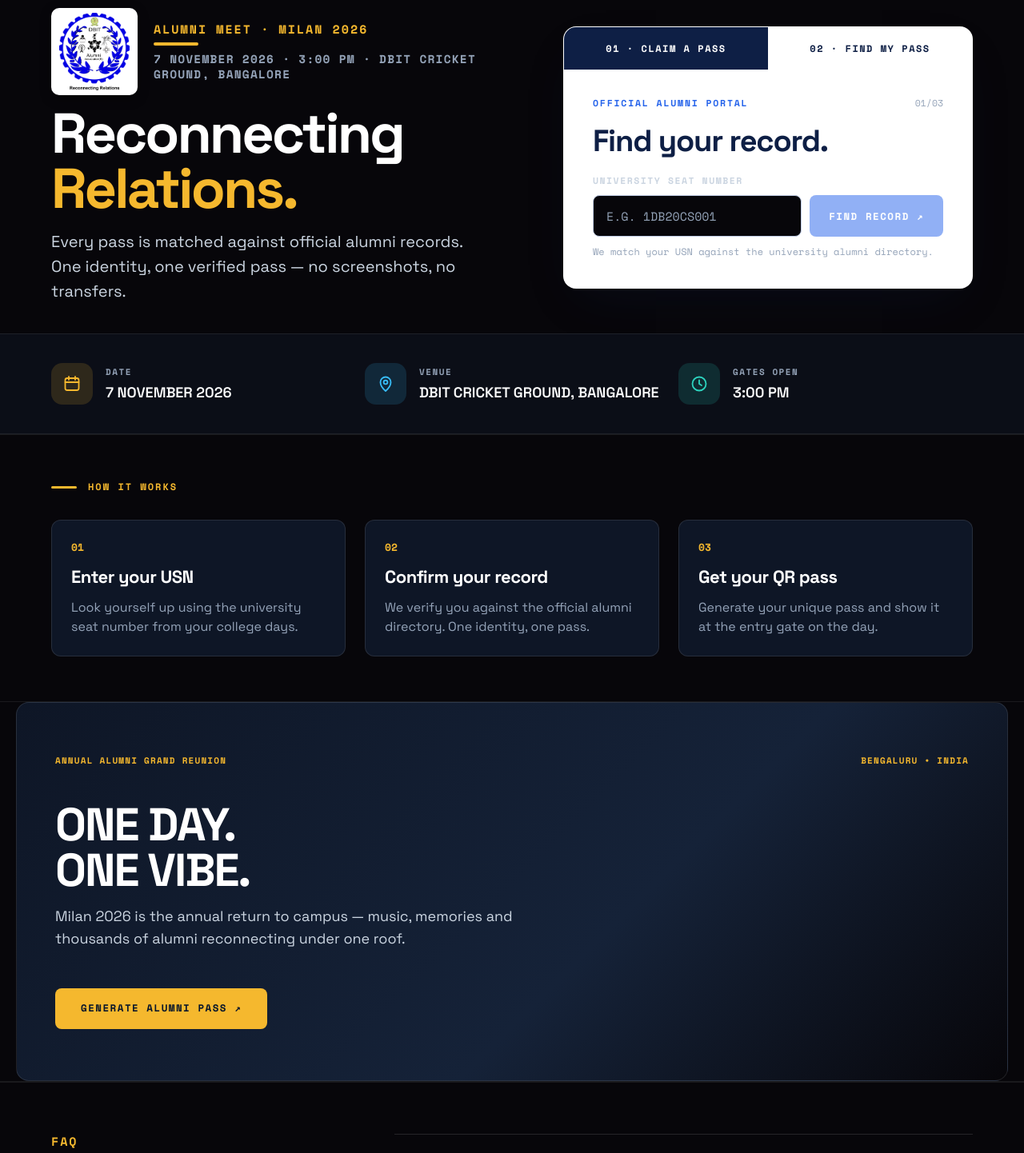
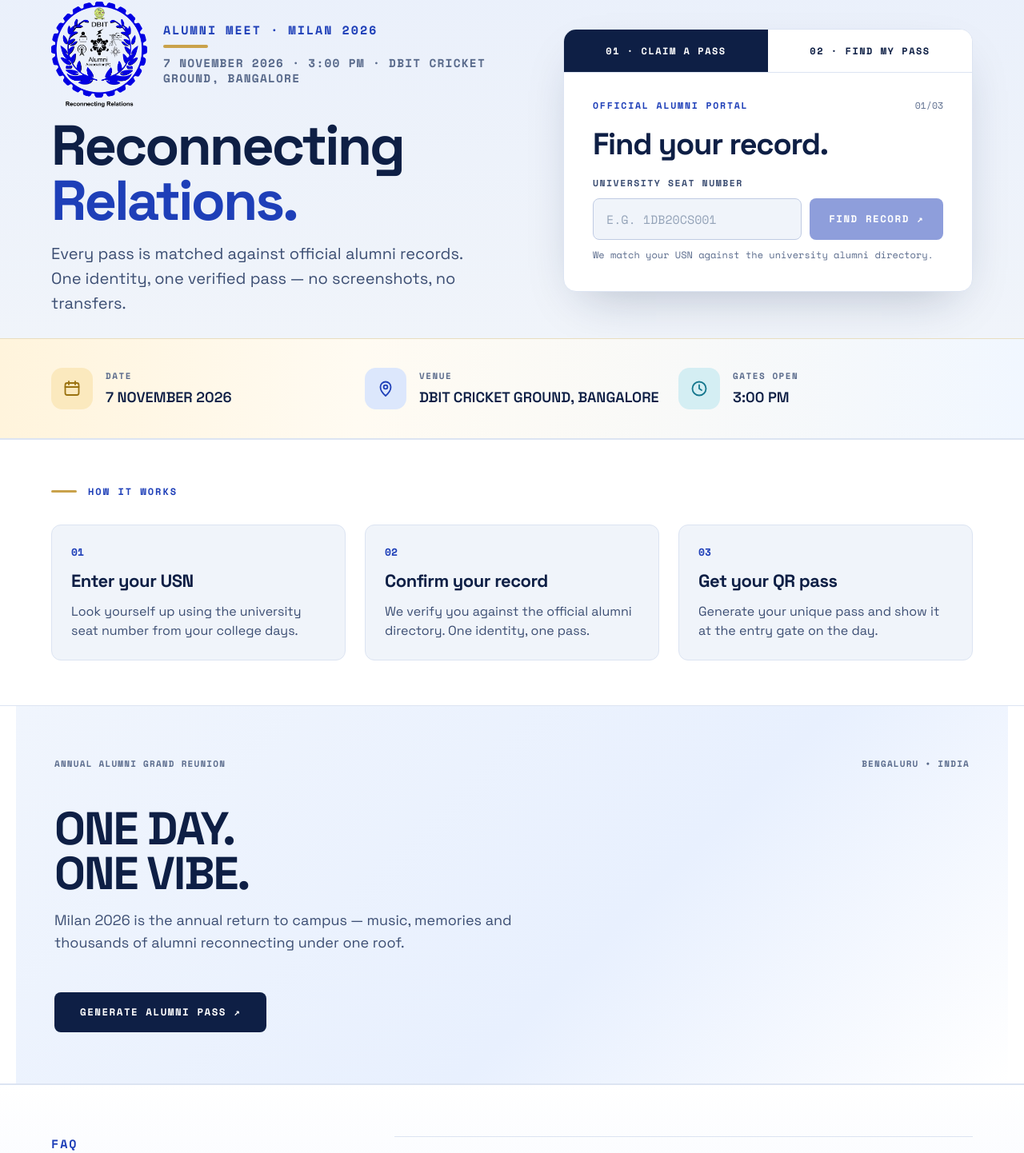
Before and after one commit to strixdominator/chronos-fest-portal, a Next.js app: page / in a window 1280 px wide. Shown: the part 594-2036 px from the top of the page at 80% size. Built offline with nearby package versions, Linux system fonts and the light colour scheme; no server answers.

Commit message:
revert(theme): revert page background to light grayish-blue (#F0F4FA) and text colors to dark navy while preserving new Milan 2026 banner

```diff
--- a/src/app/globals.css
+++ b/src/app/globals.css
@@ -1,25 +1,25 @@
 @import url('https://fonts.googleapis.com/css2?family=Space+Grotesk:wght@400;500;600;700&family=Space+Mono:wght@400;700&display=swap');
 
 :root {
-  /* MILAN 2026 DBIT Design System - Dark & Gold Theme */
-  --bg-page: #07060A;
-  --bg-hero: #07060A;
+  /* MILAN 2026 DBIT Design System */
+  --bg-page: #F0F4FA;
+  --bg-hero: linear-gradient(180deg, #EAF0FB 0%, #F0F4FA 100%);
   --bg-card: #FFFFFF;
   --bg-card-alt: #F5F8FD;
 
   --color-navy: #0E1F45;
-  --color-blue: #2563EB;
-  --color-blue-hover: #1D4ED8;
-  --color-gold: #F5B82E;
-
-  --text-main: #FFFFFF;
-  --text-body: #CBD5E1;
-  --text-muted: #94A3B8;
+  --color-blue: #1E3FB8;
+  --color-blue-hover: #152d88;
+  --color-gold: #C9A24B;
+
+  --text-main: #0E1F45;
+  --text-body: #3C4E73;
+  --text-muted: #5A6B8C;
   --text-light: #FFFFFF;
 
-  --border-color: rgba(255, 255, 255, 0.12);
+  --border-color: #DCE4F2;
   --border-input: #BFCBE3;
-  --border-focus: #F5B82E;
+  --border-focus: #1E3FB8;
 
   --radius-card: 16px;
   --radius-box: 12px;
@@ -186,8 +186,8 @@ input:focus, select:focus, textarea:focus {
    ========================================================================== */
 .dbit-header-banner-container {
   width: 100%;
-  background: #07060A;
-  border-bottom: none;
+  background: #000000;
+  border-bottom: 1px solid var(--border-color);
   padding: 0;
   margin: 0;
   display: block;
@@ -199,7 +199,7 @@ input:focus, select:focus, textarea:focus {
   max-width: 100%;
   border-radius: 0;
   overflow: hidden;
-  background: #07060A;
+  background: transparent;
   line-height: 0;
   margin: 0;
   padding: 0;
@@ -228,7 +228,7 @@ input:focus, select:focus, textarea:focus {
   flex-wrap: wrap;
   align-items: stretch;
   gap: 0;
-  background: #07060A;
+  background: var(--bg-hero);
   min-height: auto;
 }
 
@@ -251,19 +251,15 @@ input:focus, select:focus, textarea:focus {
 }
 
 .dbit-hero-assoc-logo {
-  width: 108px;
+  width: 120px;
   height: auto;
   display: block;
-  background: #FFFFFF;
-  padding: 6px 10px;
-  border-radius: 10px;
-  box-shadow: 0 4px 14px rgba(0, 0, 0, 0.4);
 }
 
 .dbit-hero-meta {
   display: flex;
   flex-direction: column;
-  gap: 8px;
+  gap: 10px;
 }
 
 .dbit-hero-tag {
@@ -271,7 +267,7 @@ input:focus, select:focus, textarea:focus {
   font-size: 15px;
   letter-spacing: 2px;
   font-weight: 700;
-  color: #F5B82E;
+  color: var(--color-blue);
   line-height: 1.2;
 }
 
@@ -279,7 +275,7 @@ input:focus, select:focus, textarea:focus {
   display: block;
   width: 56px;
   height: 3.5px;
-  background: #F5B82E;
+  background: var(--color-gold);
   border-radius: 2px;
 }
 
@@ -287,7 +283,7 @@ input:focus, select:focus, textarea:focus {
   font-family: var(--font-mono);
   font-size: 14.5px;
   letter-spacing: 1.2px;
-  color: #94A3B8;
+  color: var(--text-muted);
   font-weight: 700;
   line-height: 1.3;
 }
@@ -298,11 +294,11 @@ input:focus, select:focus, textarea:focus {
   line-height: 0.98;
   letter-spacing: -3px;
   font-weight: 700;
-  color: #FFFFFF;
+  color: var(--color-navy);
 }
 
 .dbit-hero-title-accent {
-  color: #F5B82E;
+  color: var(--color-blue);
 }
 
 .dbit-hero-description {
@@ -310,7 +306,7 @@ input:focus, select:focus, textarea:focus {
   max-width: 520px;
   font-size: 20px;
   line-height: 1.55;
-  color: #CBD5E1;
+  color: var(--text-body);
 }
 
 .dbit-hero-stats,
@@ -532,9 +528,9 @@ input:focus, select:focus, textarea:focus {
    EVENT AT A GLANCE BANNER (DATE, VENUE, TIME)
    ========================================================================== */
 .dbit-glance-section {
-  background: #0B0E17;
-  border-top: 1px solid rgba(255, 255, 255, 0.08);
-  border-bottom: 1px solid rgba(255, 255, 255, 0.08);
+  background: linear-gradient(90deg, #FFF4DC 0%, #FFFBF2 35%, #F1F7FF 100%);
+  border-top: 1px solid #E8DDBF;
+  border-bottom: 1px solid var(--border-color);
   padding: 36px 64px;
 }
 
@@ -561,18 +557,18 @@ input:focus, select:focus, textarea:focus {
 }
 
 .dbit-glance-icon-box.gold {
-  background: rgba(245, 184, 46, 0.15);
-  color: #F5B82E;
+  background: #FBE9BE;
+  color: #9A7210;
 }
 
 .dbit-glance-icon-box.blue {
-  background: rgba(56, 189, 248, 0.15);
-  color: #38BDF8;
+  background: #DCE7FC;
+  color: var(--color-blue);
 }
 
 .dbit-glance-icon-box.cyan {
-  background: rgba(45, 212, 191, 0.15);
-  color: #2DD4BF;
+  background: #D4EEF3;
+  color: #16788E;
 }
 
 .dbit-glance-text {
@@ -585,23 +581,23 @@ input:focus, select:focus, textarea:focus {
   font-family: var(--font-mono);
   font-size: 11px;
   letter-spacing: 1.5px;
-  color: #94A3B8;
+  color: var(--text-muted);
   font-weight: 700;
 }
 
 .dbit-glance-value {
   font-size: 18px;
   font-weight: 600;
-  color: #FFFFFF;
+  color: var(--color-navy);
 }
 
 /* ==========================================================================
    HOW IT WORKS SECTION
    ========================================================================== */
 .dbit-how-section {
-  background: #07060A;
-  border-top: 1px solid rgba(255, 255, 255, 0.08);
-  border-bottom: 1px solid rgba(255, 255, 255, 0.08);
+  background: #FFFFFF;
+  border-top: 1px solid var(--border-color);
+  border-bottom: 1px solid var(--border-color);
   padding: 56px 64px;
   display: flex;
   flex-direction: column;
@@ -618,7 +614,7 @@ input:focus, select:focus, textarea:focus {
   display: block;
   width: 32px;
   height: 3px;
-  background: #F5B82E;
+  background: var(--color-gold);
   border-radius: 2px;
 }
 
@@ -627,7 +623,7 @@ input:focus, select:focus, textarea:focus {
   font-size: 12px;
   letter-spacing: 2px;
   font-weight: 700;
-  color: #F5B82E;
+  color: var(--color-blue);
 }
 
 .dbit-how-grid {
@@ -641,8 +637,8 @@ input:focus, select:focus, textarea:focus {
   flex-direction: column;
   gap: 10px;
   padding: 24px;
-  background: #0E1626;
-  border: 1px solid rgba(255, 255, 255, 0.1);
+  background: var(--bg-page);
+  border: 1px solid var(--border-color);
   border-radius: var(--radius-box);
 }
 
@@ -650,7 +646,7 @@ input:focus, select:focus, textarea:focus {
   font-family: var(--font-mono);
   font-size: 13px;
   font-weight: 700;
-  color: #F5B82E;
+  color: var(--color-blue);
 }
 
 .dbit-how-title {
@@ -658,14 +654,14 @@ input:focus, select:focus, textarea:focus {
   font-size: 22px;
   letter-spacing: -0.5px;
   font-weight: 700;
-  color: #FFFFFF;
+  color: var(--color-navy);
 }
 
 .dbit-how-desc {
   margin: 0;
   font-size: 16px;
   line-height: 1.5;
-  color: #94A3B8;
+  color: var(--text-body);
 }
 
 /* ==========================================================================
@@ -673,8 +669,8 @@ input:focus, select:focus, textarea:focus {
    ========================================================================== */
 .dbit-event-preview-section {
   display: block;
-  border-bottom: 1px solid rgba(255, 255, 255, 0.08);
-  background: #07060A;
+  border-bottom: 1px solid var(--border-color);
+  background: #FFFFFF;
 }
 
 .dbit-event-preview-full {
@@ -684,9 +680,7 @@ input:focus, select:focus, textarea:focus {
   justify-content: center;
   align-items: flex-start;
   gap: 24px;
-  background: linear-gradient(135deg, #0E1626 0%, #152238 60%, #07060A 100%);
-  border: 1px solid rgba(255, 255, 255, 0.1);
-  border-radius: var(--radius-card);
+  background: linear-gradient(135deg, #F0F5FD 0%, #E8F0FE 60%, #FFFFFF 100%);
   width: 100%;
   max-width: 1240px;
   margin: 0 auto;
@@ -702,7 +696,7 @@ input:focus, select:focus, textarea:focus {
   font-weight: 700;
   letter-spacing: 1.2px;
   text-transform: uppercase;
-  color: #F5B82E;
+  color: var(--text-muted);
 }
 
 .dbit-event-title {
@@ -710,14 +704,14 @@ input:focus, select:focus, textarea:focus {
   font-weight: 700;
   line-height: 0.98;
   letter-spacing: -2px;
-  color: #FFFFFF;
+  color: var(--color-navy);
   margin: 20px 0 16px;
 }
 
 .dbit-event-desc {
   font-size: 18px;
   line-height: 1.55;
-  color: #CBD5E1;
+  color: var(--text-body);
   max-width: 600px;
   margin-bottom: 24px;
 }
@@ -728,16 +722,16 @@ input:focus, select:focus, textarea:focus {
   font-family: var(--font-mono);
   font-size: 12.5px;
   letter-spacing: 1.5px;
-  font-weight: 800;
-  color: #07152B !important;
-  background: #F5B82E;
+  font-weight: 700;
+  color: #FFFFFF !important;
+  background: var(--color-navy);
   border-radius: var(--radius-sm);
   text-decoration: none;
   transition: background 0.15s ease, transform 0.15s ease;
 }
 
 .dbit-claim-action-btn:hover {
-  background: #E5A71E;
+  background: var(--color-blue);
   transform: translateY(-1px);
 }
 
@@ -745,8 +739,8 @@ input:focus, select:focus, textarea:focus {
    FAQ SECTION (FROM MAIN.DC.HTML)
    ========================================================================== */
 .dbit-faq-section {
-  background: #07060A;
-  border-top: 1px solid rgba(255, 255, 255, 0.08);
+  background: linear-gradient(180deg, #FFFFFF 0%, #EAF1FD 100%);
+  border-top: 1px solid var(--border-color);
   padding: 64px;
   display: flex;
   flex-wrap: wrap;
@@ -767,7 +761,7 @@ input:focus, select:focus, textarea:focus {
   letter-spacing: -1.5px;
   line-height: 1.05;
   font-weight: 700;
-  color: #FFFFFF;
+  color: var(--color-navy);
 }
 
 .dbit-faq-desc {
@@ -802,13 +796,13 @@ input:focus, select:focus, textarea:focus {
   font-size: 20px;
   font-weight: 600;
   letter-spacing: -0.3px;
-  color: #FFFFFF;
+  color: var(--color-navy);
   cursor: pointer;
   transition: color 0.2s ease;
 }
 
 .dbit-faq-btn:hover {
-  color: #F5B82E;
+  color: var(--color-blue);
 }
 
 .dbit-faq-toggle-icon {
@@ -819,13 +813,13 @@ input:focus, select:focus, textarea:focus {
   width: 34px;
   height: 34px;
   border-radius: 50%;
-  background: rgba(255, 255, 255, 0.1);
-  color: #F5B82E;
+  background: #EAF0FB;
+  color: var(--color-blue);
   transition: transform 0.3s cubic-bezier(0.2, 0.8, 0.3, 1), background 0.2s;
 }
 
 .dbit-faq-btn:hover .dbit-faq-toggle-icon {
-  background: rgba(245, 184, 46, 0.25);
+  background: #DCE7FC;
 }
 
 .dbit-faq-answer {
@@ -1510,12 +1504,10 @@ input:focus, select:focus, textarea:focus {
   }
 
   .dbit-hero-assoc-logo {
-    width: 68px;
-    height: auto;
+    width: 64px;
+    height: 64px;
     object-fit: contain;
     flex-shrink: 0;
-    padding: 4px 6px;
-    border-radius: 8px;
   }
 
   .dbit-hero-tag {
```
